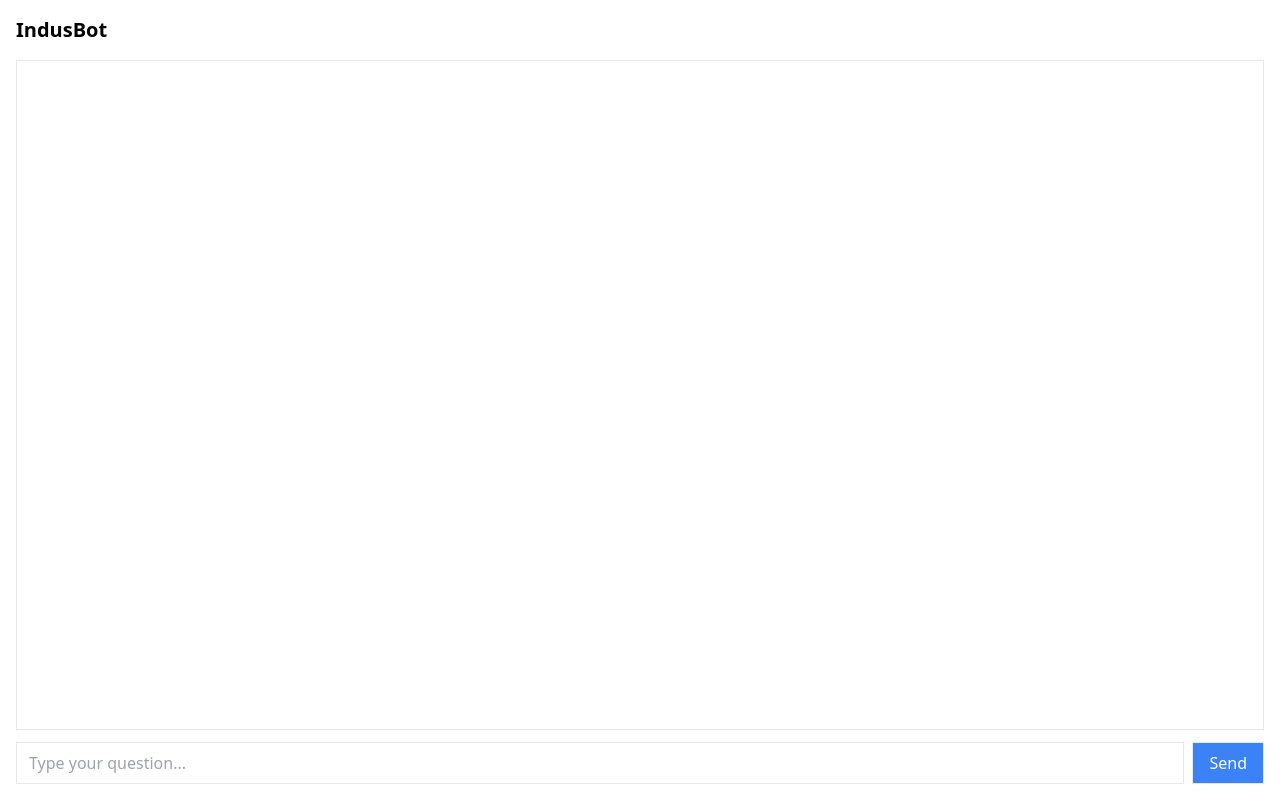
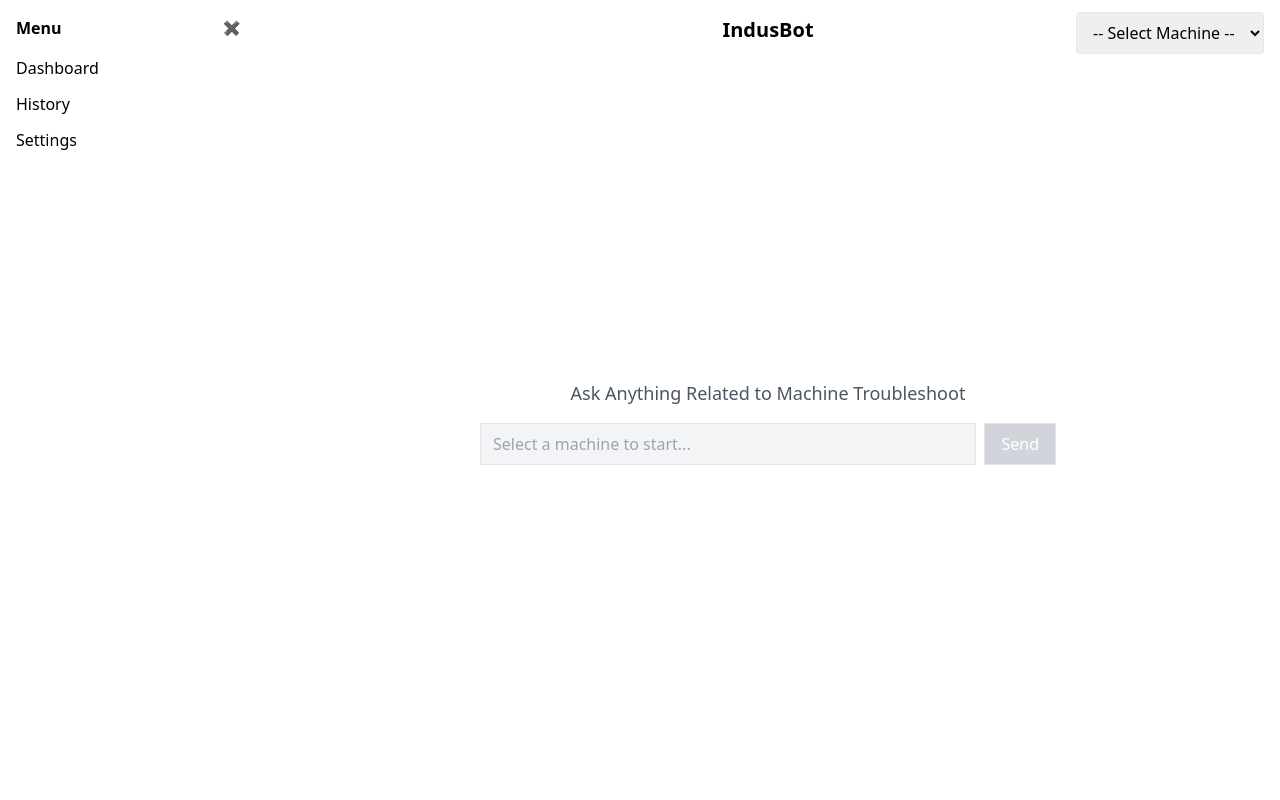
Before and after one commit to dnyaneshsb20/Indus_Bot, a React (Vite) app in the folder frontend/: page / in a window 1280 px wide. Built offline with nearby package versions, Linux system fonts and the light colour scheme.

Commit message:
Updated the Baisc UI

```diff
--- a/frontend/src/App.jsx
+++ b/frontend/src/App.jsx
@@ -1,13 +1,21 @@
 import { useState } from "react";
 import { askQuestion } from "./services/api";
+import ChatUI from "./components/ChatUI";
+import Sidebar from "./components/Sidebar";
 
 function App() {
     const [messages, setMessages] = useState([]);
     const [question, setQuestion] = useState("");
     const [loading, setLoading] = useState(false);
+    const [isSidebarOpen, setIsSidebarOpen] = useState(true);
+    const [selectedMachine, setSelectedMachine] = useState("");
+
+    const toggleSidebar = () => {
+        setIsSidebarOpen((prev) => !prev);
+    };
 
     const sendMessage = async () => {
-    if (!question.trim()) return;
+        if (!question.trim() || !selectedMachine) return;
 
         setMessages((prev) => [
             ...prev,
@@ -36,51 +44,37 @@ function App() {
     };
 
     return (
-    <div className="h-screen flex flex-col p-4">
+        <div className="h-screen flex">
 
-      {/* Header */}
-      <h1 className="text-xl font-bold mb-4">
-        IndusBot
-      </h1>
+            {/* Sidebar */}
+            <Sidebar
+                isOpen={isSidebarOpen}
+                toggleSidebar={toggleSidebar}
+            />
 
-      {/* Messages */}
-      <div className="flex-1 border p-3 overflow-y-auto space-y-2">
-        {messages.map((msg, i) => (
-          <div
-            key={i}
-            className={`p-2 rounded max-w-xl ${
-              msg.sender === "user"
-                ? "bg-blue-100 ml-auto text-right"
-                : "bg-gray-200 mr-auto"
-            }`}
+            {/* Chat Section */}
+            <div className="flex-1 relative">
+
+                {/* Hamburger button when sidebar closed */}
+                {!isSidebarOpen && (
+                    <button
+                        onClick={toggleSidebar}
+                        className="absolute top-4 left-4 z-10 bg-gray-800 text-white px-3 py-1 rounded"
                     >
-            {msg.text}
-          </div>
-        ))}
+                        ☰
+                    </button>
+                )}
 
-        {loading && (
-          <div className="bg-gray-200 p-2 rounded w-fit">
-            Typing...
-          </div>
-        )}
-      </div>
-
-      {/* Input */}
-      <div className="flex gap-2 mt-3">
-        <input
-          type="text"
-          value={question}
-          onChange={(e) => setQuestion(e.target.value)}
-          onKeyDown={(e) => e.key === "Enter" && sendMessage()}
-          placeholder="Type your question..."
-          className="flex-1 border px-3 py-2"
+                <ChatUI
+                    messages={messages}
+                    question={question}
+                    setQuestion={setQuestion}
+                    sendMessage={sendMessage}
+                    loading={loading}
+                    isSidebarOpen={isSidebarOpen}
+                    selectedMachine={selectedMachine}
+                    setSelectedMachine={setSelectedMachine}
                 />
-        <button
-          onClick={sendMessage}
-          className="border px-4 py-2 bg-blue-500 text-white"
-        >
-          Send
-        </button>
             </div>
 
         </div>
--- /dev/null
+++ b/frontend/src/components/ChatUI.jsx
@@ -0,0 +1,138 @@
+const ChatUI = ({
+    messages,
+    question,
+    setQuestion,
+    sendMessage,
+    loading,
+    isSidebarOpen,
+    selectedMachine,
+    setSelectedMachine,
+}) => {
+    const isFirstLoad = messages.length === 0;
+
+    return (
+        <div className="h-screen flex flex-col p-4 relative">
+
+            {/* Header */}
+            <h1
+                className={`text-xl font-bold mb-4 transition-all duration-300 ${
+                    isFirstLoad
+                        ? "text-center"
+                        : !isSidebarOpen
+                            ? "ml-14 text-left"
+                            : "text-left"
+                }`}
+            >
+                IndusBot
+            </h1>
+
+            {/* Top-right dropdown */}
+            <div className="absolute top-3 right-4">
+                <select
+                    className="border px-3 py-2 rounded"
+                    value={selectedMachine}
+                    onChange={(e) => setSelectedMachine(e.target.value)}
+                >
+                    <option value="">-- Select Machine --</option>
+                    <option value="Machine A">Machine A</option>
+                    <option value="Machine B">Machine B</option>
+                    <option value="Machine C">Machine C</option>
+                </select>
+            </div>
+
+            {/* FIRST LOAD UI */}
+            {isFirstLoad ? (
+                <div className="flex-1 flex flex-col justify-center items-center">
+                    <p className="text-lg mb-4 text-gray-600 text-center">
+                        Ask Anything Related to Machine Troubleshoot
+                    </p>
+
+                    <div className="flex gap-2 w-full max-w-xl">
+                        <input
+                            type="text"
+                            value={question}
+                            disabled={!selectedMachine}
+                            onChange={(e) => setQuestion(e.target.value)}
+                            onKeyDown={(e) =>
+                                e.key === "Enter" &&
+                                selectedMachine &&
+                                question.trim() &&
+                                sendMessage()
+                            }
+                            placeholder={
+                                selectedMachine
+                                    ? "Type your question..."
+                                    : "Select a machine to start..."
+                            }
+                            className="flex-1 border px-3 py-2 disabled:bg-gray-100"
+                        />
+                        <button
+                            onClick={sendMessage}
+                            disabled={!selectedMachine || !question.trim()}
+                            className="border px-4 py-2 bg-blue-500 text-white
+                                       disabled:bg-gray-300 disabled:cursor-not-allowed"
+                        >
+                            Send
+                        </button>
+                    </div>
+                </div>
+            ) : (
+                <>
+                    {/* Messages */}
+                    <div className="flex-1 border p-3 overflow-y-auto space-y-2">
+                        {messages.map((msg, i) => (
+                            <div
+                                key={i}
+                                className={`p-2 rounded max-w-xl ${
+                                    msg.sender === "user"
+                                        ? "bg-blue-100 ml-auto text-right"
+                                        : "bg-gray-200 mr-auto"
+                                }`}
+                            >
+                                {msg.text}
+                            </div>
+                        ))}
+
+                        {loading && (
+                            <div className="bg-gray-200 p-2 rounded w-fit">
+                                Typing...
+                            </div>
+                        )}
+                    </div>
+
+                    {/* Bottom Input */}
+                    <div className="flex gap-2 mt-3">
+                        <input
+                            type="text"
+                            value={question}
+                            disabled={!selectedMachine}
+                            onChange={(e) => setQuestion(e.target.value)}
+                            onKeyDown={(e) =>
+                                e.key === "Enter" &&
+                                selectedMachine &&
+                                question.trim() &&
+                                sendMessage()
+                            }
+                            placeholder={
+                                selectedMachine
+                                    ? "Type your question..."
+                                    : "Select a machine to start..."
+                            }
+                            className="flex-1 border px-3 py-2 disabled:bg-gray-100"
+                        />
+                        <button
+                            onClick={sendMessage}
+                            disabled={!selectedMachine || !question.trim()}
+                            className="border px-4 py-2 bg-blue-500 text-white
+                                       disabled:bg-gray-300 disabled:cursor-not-allowed"
+                        >
+                            Send
+                        </button>
+                    </div>
+                </>
+            )}
+        </div>
+    );
+};
+
+export default ChatUI;
--- /dev/null
+++ b/frontend/src/components/Sidebar.jsx
@@ -0,0 +1,32 @@
+const Sidebar = ({ isOpen, toggleSidebar }) => {
+  return (
+    <div
+      className={`h-full bg-white transition-all duration-300
+        ${isOpen ? "w-64 p-4" : "w-0 p-0 overflow-hidden"}
+      `}
+    >
+      {/* Header */}
+      <div className="flex justify-between items-center mb-4">
+        <h2 className="font-bold">Menu</h2>
+        <button onClick={toggleSidebar} className="text-sm">
+          ✖
+        </button>
+      </div>
+
+      {/* Dummy options (you’ll replace later) */}
+      <ul className="space-y-3">
+        <li className="cursor-pointer hover:text-blue-300">
+          Dashboard
+        </li>
+        <li className="cursor-pointer hover:text-blue-300">
+          History
+        </li>
+        <li className="cursor-pointer hover:text-blue-300">
+          Settings
+        </li>
+      </ul>
+    </div>
+  );
+};
+
+export default Sidebar;
```
Lines whose indentation alone changed are shown as unchanged.
